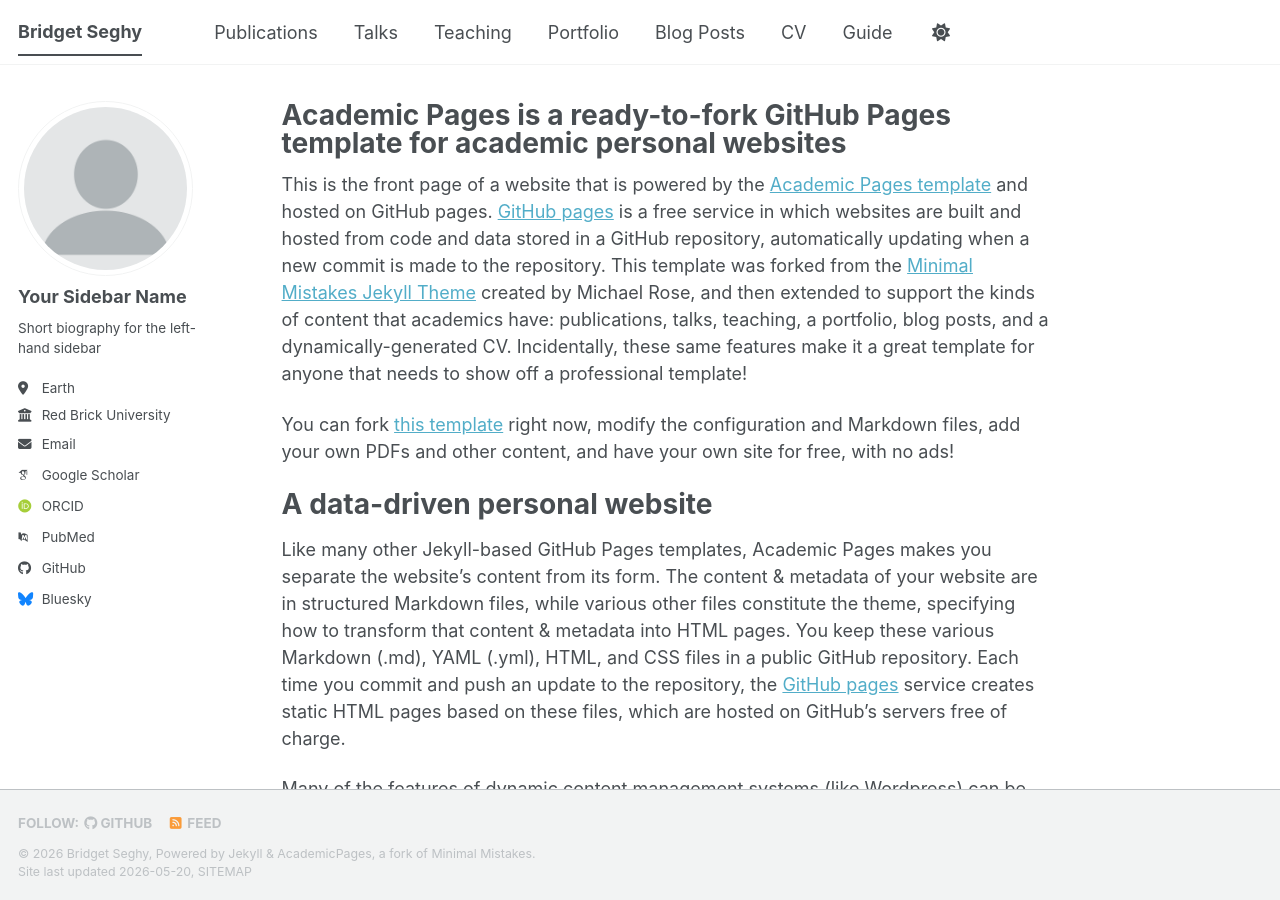
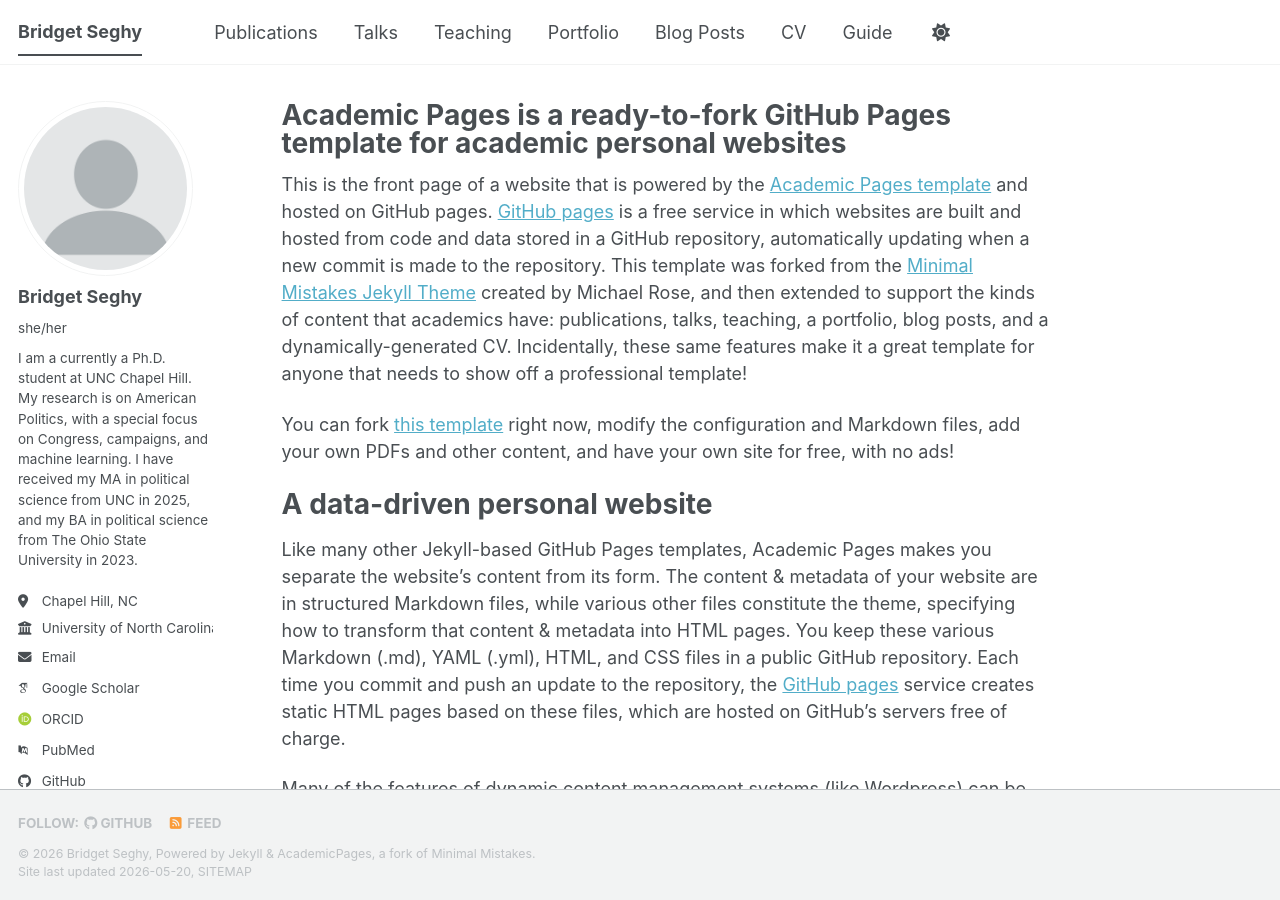
Before and after one commit to bridgetseghy/bridgetseghy.github.io, a Jekyll site: the page built from _pages/about.md, in a window 1280 px wide and 900 px high. Built offline with Jekyll 4.4.1, drawn with Linux system fonts in a browser that asks for light colours; some web fonts are replaced; a script bundle is joined from its source files by our own code; library files that are not in the unit come from our copies.

Commit message:
Update _config.yml

```diff
--- a/_config.yml
+++ b/_config.yml
@@ -12,25 +12,23 @@ site_theme               : "default" # The available themes options are "default
 title                    : "Bridget Seghy"
 title_separator          : "-"
 name                     : &name "Bridget Seghy"
-description              : &description "Your Name's academic portfolio"   # Update this with a general description of your site, this is the default if not overridden by a page
-url                      : https://academicpages.github.io # The base hostname & protocol for your site e.g. "https://[your GitHub username].github.io",
+description              : &description "Bridget Seghy's academic portfolio"   # Update this with a general description of your site, this is the default if not overridden by a page
+url                      : https://bridgetseghy.github.io # The base hostname & protocol for your site e.g. "https://[your GitHub username].github.io",
                                                            # or if you already have some other page hosted on Github then use "https://[your GitHub username].github.io/[Your Repo Name]"
 baseurl                  : "" # the subpath of your site, e.g. "/blog"
-repository               : "academicpages/academicpages.github.io"
+repository               : "bridgetseghy/bridgetseghy.github.io"
 
 # Site Author - The following control what appear as part of the author content on the side bar.
 #               If a field is blank the icon and link will not appear, otherwise it will be shown.
 #               Additional customization can be done by editing /_includes/author-profile.html
 author:
-  # Biographic information
   avatar           : "profile.png"
-  name             : "Your Sidebar Name"
-  pronouns         : # example: "she/her"
-  bio              : "Short biography for the left-hand sidebar"
-  location         : "Earth"
-  employer         : "Red Brick University"
-  uri              : # URL
-  email            : "none@example.org"
+  name             : "Bridget Seghy"
+  pronouns         : "she/her"
+  bio              : "I am a currently a Ph.D. student at UNC Chapel Hill. My research is on American Politics, with a special focus on Congress, campaigns, and machine learning. I have received my MA in political science from UNC in 2025, and my BA in political science from The Ohio State University in 2023."
+  location         : "Chapel Hill, NC"
+  employer         : "University of North Carolina at Chapel Hill"
+  email            : "bgseghy@unc.edu"
 
   # Academic websites
   academia         : # URL
@@ -55,32 +53,11 @@ author:
   kaggle           : # Username
   stackoverflow    : # User number or user number and name (i.e., use "1" or "1/jeff-atwood")
 
-  # Social media
-  artstation       : # Username
-  bluesky          : "bsky.app" # Replace this with you Bluesky username
-  facebook         : # Username
-  flickr           : # Username
-  foursquare       : # Username
-  goodreads        : # Username
-  google_plus      : # Username
-  keybase          : # Username
-  instagram        : # Username
-  lastfm           : # Username
-  linkedin         : # Username
-  mastodon         : # URL
-  medium           : # URL
-  pinterest        : # Username
-  soundcloud       : # Username
-  steam            : # Username
-  telegram         : # URL
-  tumblr           : # Username
-  twitter          : # Username for X / Twitter
-  vine             : # Username
-  weibo            : # Username
-  wikipedia        : # Username
-  xing             : # Username
-  youtube          : # Username
-  zhihu            : # Username
+googlescholar    :
+  orcid            : "https://orcid.org/0009-0004-2355-7933"
+  pubmed           :
+  github           : "bridgetseghy"
+  bluesky          :
 
 # Publication Category - The following the list of publication categories and their headings
 publication_category:
```
